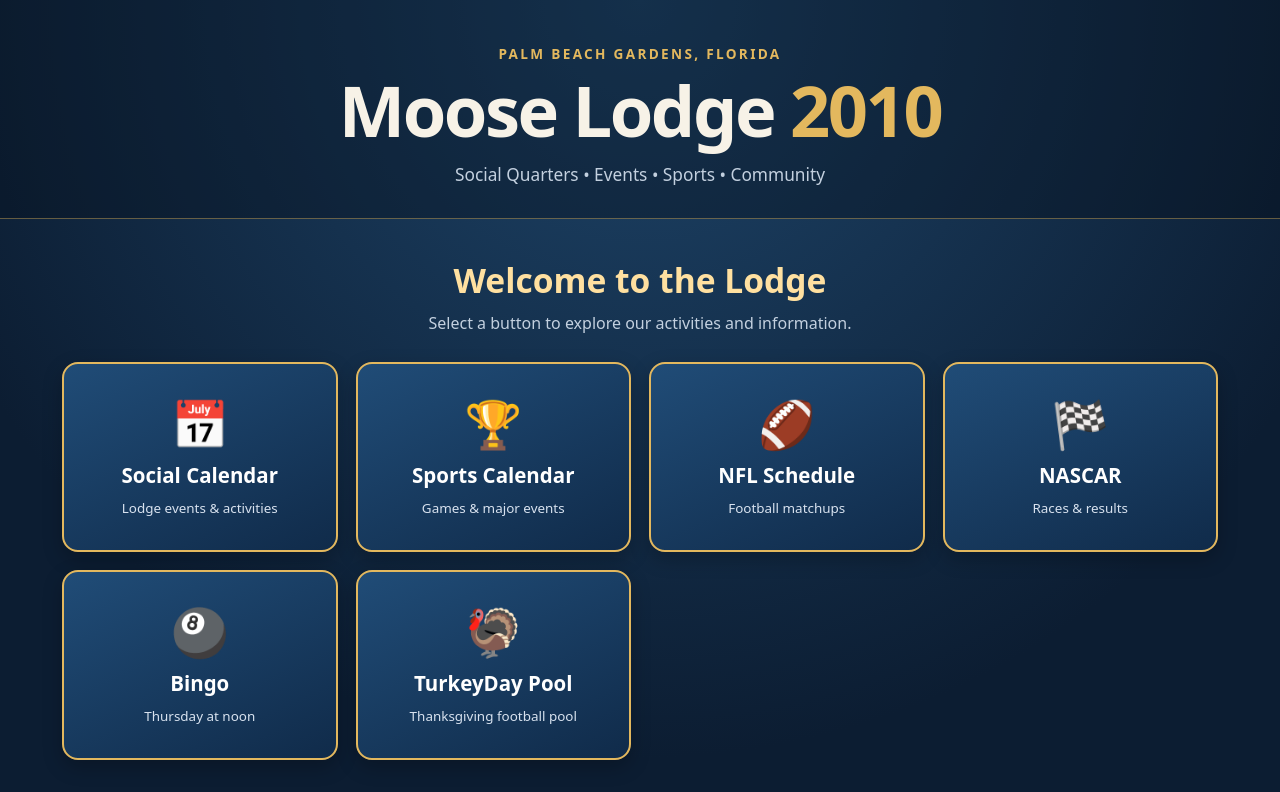
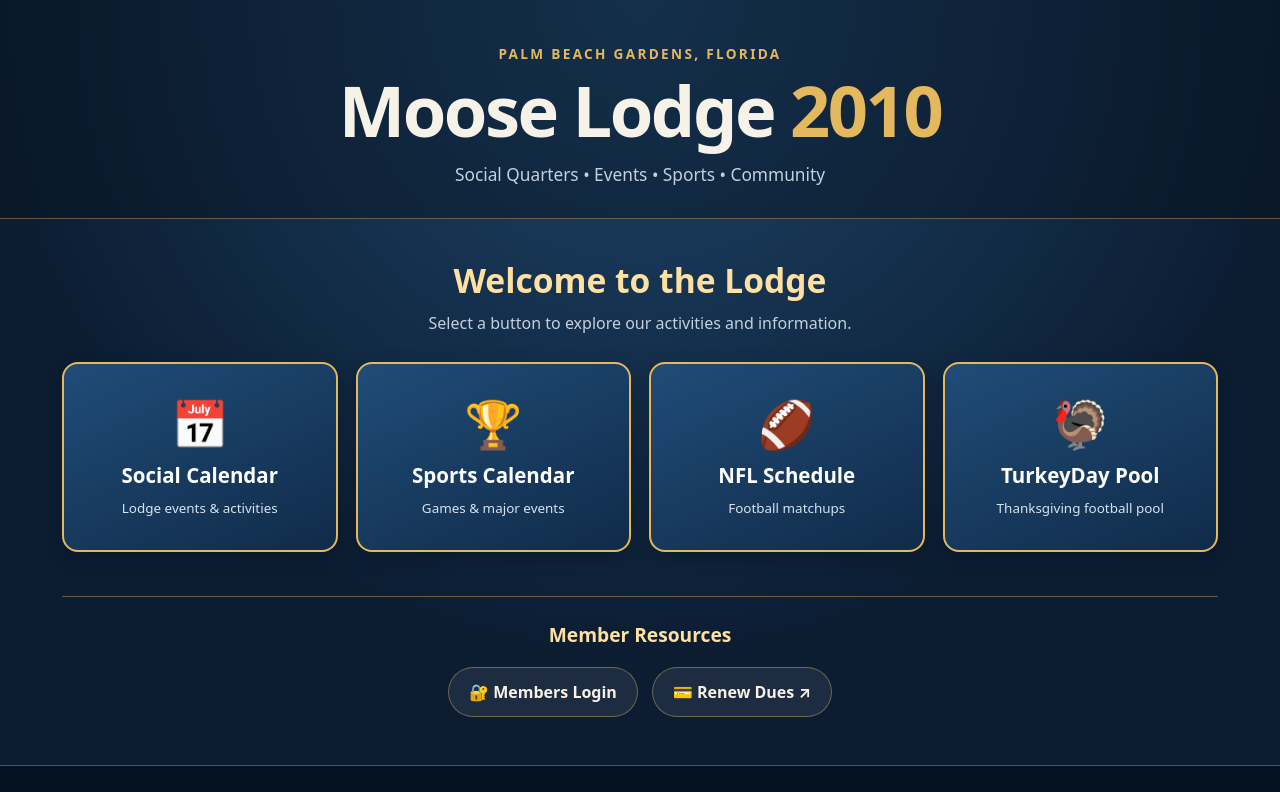
Before and after one commit to mjross11/moose2010, a plain HTML site: page index.html in a window 1280 px wide. Shown: the top 792 px of the page. Drawn offline with Linux system fonts and the light colour scheme.

Commit message:
Add files via upload

```diff
--- a/index.html
+++ b/index.html
@@ -3,7 +3,7 @@
 <head>
   <meta charset="UTF-8">
   <meta name="viewport" content="width=device-width, initial-scale=1">
-  <meta name="description" content="Palm Beach Gardens Moose Lodge 2010 — calendars, sports, bingo, and member information.">
+  <meta name="description" content="Palm Beach Gardens Moose Lodge 2010 — social calendar, sports calendar, NFL schedule, and TurkeyDay Pool.">
   <title>Moose Lodge 2010 | Home</title>
   <link rel="stylesheet" href="switchboard.css">
 </head>
@@ -14,30 +14,19 @@
       <h1>Moose Lodge <span>2010</span></h1>
       <p class="tagline">Social Quarters &bull; Events &bull; Sports &bull; Community</p>
     </header>
-
     <main id="main-content">
       <section class="switchboard" aria-labelledby="switchboard-title">
         <div class="section-heading">
           <h2 id="switchboard-title">Welcome to the Lodge</h2>
           <p>Select a button to explore our activities and information.</p>
         </div>
-
         <nav class="button-grid" aria-label="Main website sections">
           <a class="switch-button" href="calendar.html"><span class="button-icon" aria-hidden="true">📅</span><span class="button-label">Social Calendar</span><span class="button-subtitle">Lodge events &amp; activities</span></a>
           <a class="switch-button" href="sports-calendar.html"><span class="button-icon" aria-hidden="true">🏆</span><span class="button-label">Sports Calendar</span><span class="button-subtitle">Games &amp; major events</span></a>
           <a class="switch-button" href="nfl.html"><span class="button-icon" aria-hidden="true">🏈</span><span class="button-label">NFL Schedule</span><span class="button-subtitle">Football matchups</span></a>
-          <a class="switch-button" href="nascar.html"><span class="button-icon" aria-hidden="true">🏁</span><span class="button-label">NASCAR</span><span class="button-subtitle">Races &amp; results</span></a>
-          <a class="switch-button" href="bingo.html"><span class="button-icon" aria-hidden="true">🎱</span><span class="button-label">Bingo</span><span class="button-subtitle">Thursday at noon</span></a>
           <a class="switch-button" href="turkeypool.html"><span class="button-icon" aria-hidden="true">🦃</span><span class="button-label">TurkeyDay Pool</span><span class="button-subtitle">Thanksgiving football pool</span></a>
-
-          <!-- Temporarily suspended buttons. Remove the surrounding HTML comment to restore them.
-          <a class="switch-button" href="hallrental.html"><span class="button-icon" aria-hidden="true">🎉</span><span class="button-label">Rental Hall</span><span class="button-subtitle">Host your next event</span></a>
-          <a class="switch-button" href="poker.html"><span class="button-icon" aria-hidden="true">♠️</span><span class="button-label">Poker</span><span class="button-subtitle">Texas Hold ’Em &amp; games</span></a>
-          <a class="switch-button" href="us.html"><span class="button-icon" aria-hidden="true">ℹ️</span><span class="button-label">About</span><span class="button-subtitle">Get to know our lodge</span></a>
-          -->
         </nav>
       </section>
-
       <section class="quick-links" aria-label="Member resources">
         <h2>Member Resources</h2>
         <div class="resource-links">
@@ -46,7 +35,6 @@
         </div>
       </section>
     </main>
-
     <footer class="site-footer">
       <p class="address">3600 RCA Blvd, Palm Beach Gardens, FL 33410</p>
       <div class="footer-links">
```
